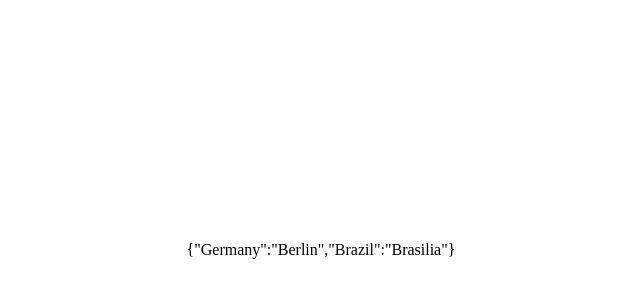
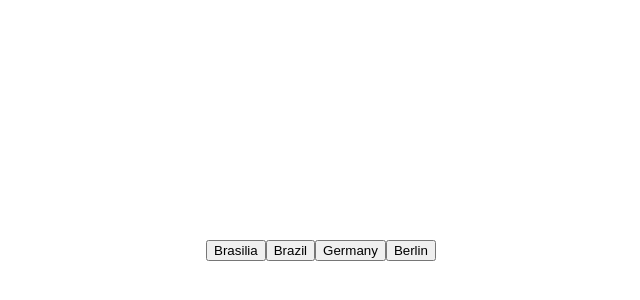
Before and after one commit to LukeberryPi/country-game-react, a React (Vite) app: page / in a window 1280 px wide. Shown: the part 150-450 px from the top of the page, without its empty margins (319-959 px from the left). Built offline with nearby package versions, Linux system fonts and the light colour scheme.

Commit message:
implement array shuffle on load

```diff
--- a/src/components/CountryCapitalGame.tsx
+++ b/src/components/CountryCapitalGame.tsx
@@ -1,7 +1,26 @@
+import Card from "./Card";
+
 interface CountryCapitalGameProps {
   data: Record<string, string>;
 }
 
 export default function CountryCapitalGame({ data }: CountryCapitalGameProps) {
-  return <div>{JSON.stringify(data)}</div>;
+  const entries = [...Object.keys(data), ...Object.values(data)];
+
+  const shuffleArray = (arr: string[]) => {
+    const copy = [...arr];
+    for (let i = copy.length - 1; i > 0; i--) {
+      const j = Math.floor(Math.random() * (i + 1));
+      [copy[i], copy[j]] = [copy[j], copy[i]];
+    }
+    return copy;
+  };
+
+  const shuffledEntries = shuffleArray(entries);
+
+  const cardMap = shuffledEntries.map((entry) => {
+    return <Card key={entry} name={entry} />;
+  });
+
+  return <div>{cardMap}</div>;
 }
```
